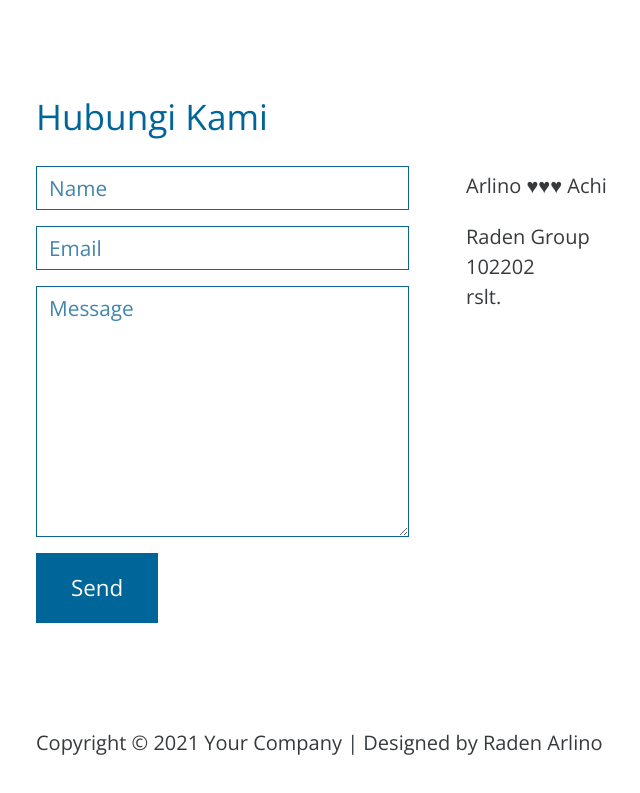
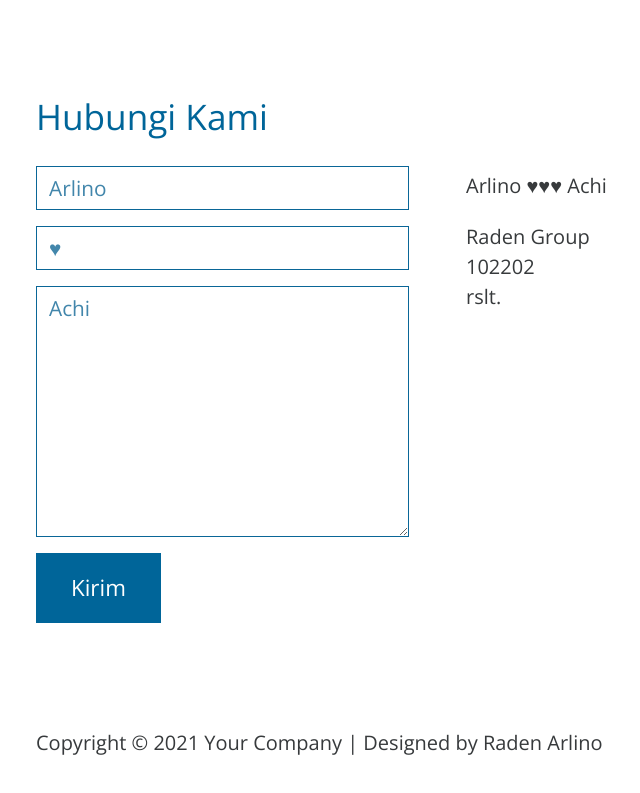
Before and after one commit to radenarlino/arlinoachi.github.io, a plain HTML site: page index.html in a window 1280 px wide. Shown: the part 2650-3443 px from the top of the page, without its empty margins (428-1068 px from the left). Drawn offline with nearby package versions, Linux system fonts and the light colour scheme.

Commit message:
Update
Yes

```diff
--- a/index.html
+++ b/index.html
@@ -158,15 +158,15 @@ http://www.templatemo.com/tm-501-neaty
                                     <div class="col-lg-6">
                                         <form action="#contact" method="post" class="contact-form">
                                             <div class="form-group">
-                                                <input type="text" id="contact_name" name="contact_name" class="form-control" placeholder="Name"  required/>
+                                                <input type="text" id="contact_name" name="contact_name" class="form-control" placeholder="Arlino"  required/>
                                             </div>
                                             <div class="form-group">
-                                                <input type="email" id="contact_email" name="contact_email" class="form-control" placeholder="Email"  required/>
+                                                <input type="email" id="contact_email" name="contact_email" class="form-control" placeholder="♥"  required/>
                                             </div>
                                             <div class="form-group">
-                                                <textarea id="contact_message" name="contact_message" class="form-control" rows="9" placeholder="Message" required></textarea>
+                                                <textarea id="contact_message" name="contact_message" class="form-control" rows="9" placeholder="Achi" required></textarea>
                                             </div>
-                                            <button type="submit" class="float-right tm-button">Send</button>
+                                            <button type="submit" class="float-right tm-button">Kirim</button>
                                         </form>
                                     </div>
 
```
